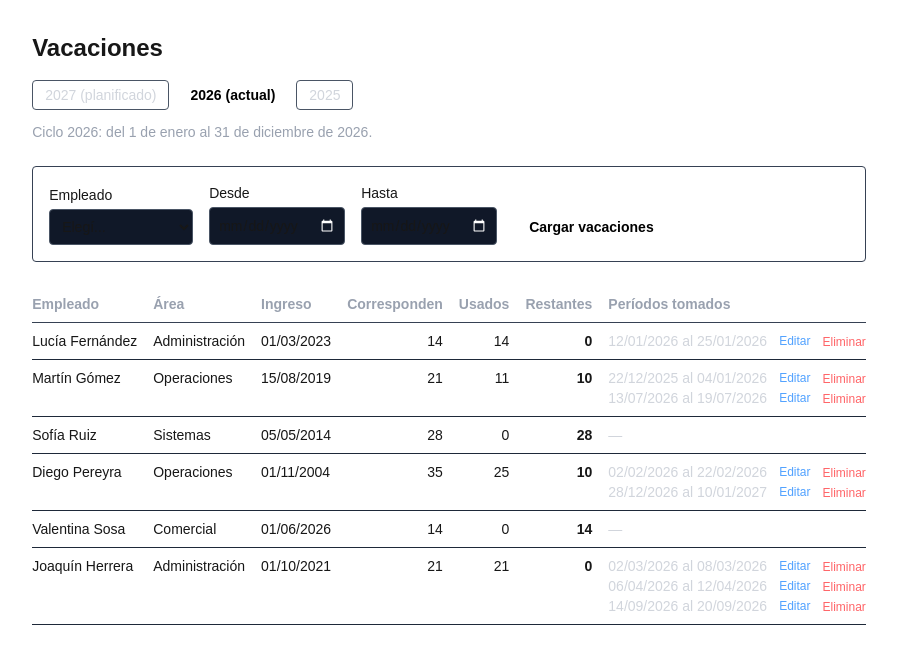
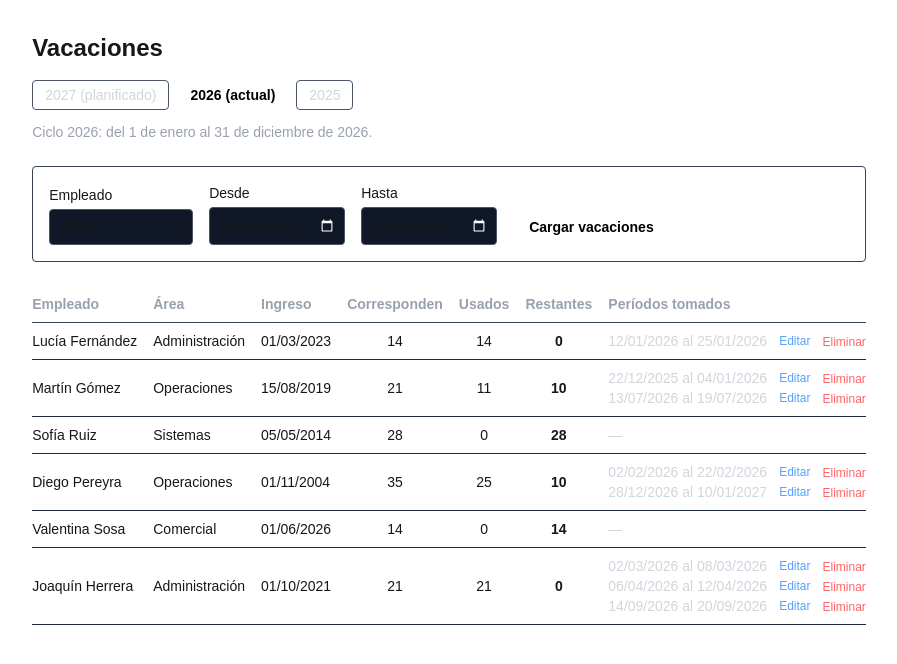
Before and after one commit to joselinp-bit/desafio-vacaciones, a Next.js app: page / in a window 1280 px wide. Shown: the top 664 px of the page, without its empty margins (191-1088 px from the left). Built offline with nearby package versions, Linux system fonts and the light colour scheme.

Commit message:
Estilo: centra columnas numericas y alinea filas al medio

```diff
--- a/src/app/page.tsx
+++ b/src/app/page.tsx
@@ -75,9 +75,9 @@ async function TablaVacaciones({ searchParams }: Props) {
               <th className="py-2 pr-4">Empleado</th>
               <th className="py-2 pr-4">Área</th>
               <th className="py-2 pr-4">Ingreso</th>
-              <th className="py-2 pr-4 text-right">Corresponden</th>
-              <th className="py-2 pr-4 text-right">Usados</th>
-              <th className="py-2 pr-4 text-right">Restantes</th>
+              <th className="py-2 pr-4 text-center">Corresponden</th>
+              <th className="py-2 pr-4 text-center">Usados</th>
+              <th className="py-2 pr-4 text-center">Restantes</th>
               <th className="py-2">Períodos tomados</th>
             </tr>
           </thead>
@@ -89,14 +89,14 @@ async function TablaVacaciones({ searchParams }: Props) {
               const periodos = periodosDelAnio(empleado, anio);
 
               return (
-                <tr key={empleado.id} className="border-b border-gray-800 align-top">
+                <tr key={empleado.id} className="border-b border-gray-800 align-middle">
                   <td className="py-2 pr-4">{empleado.nombre}</td>
                   <td className="py-2 pr-4">{empleado.area}</td>
                   <td className="py-2 pr-4">{formatearFecha(empleado.fechaIngreso)}</td>
-                  <td className="py-2 pr-4 text-right">{corresponden}</td>
-                  <td className="py-2 pr-4 text-right">{usados}</td>
+                  <td className="py-2 pr-4 text-center">{corresponden}</td>
+                  <td className="py-2 pr-4 text-center">{usados}</td>
                   <td
-                    className={`py-2 pr-4 text-right font-semibold ${
+                    className={`py-2 pr-4 text-center font-semibold ${
                       restantes < 0 ? "text-red-400" : ""
                     }`}
                   >
```
